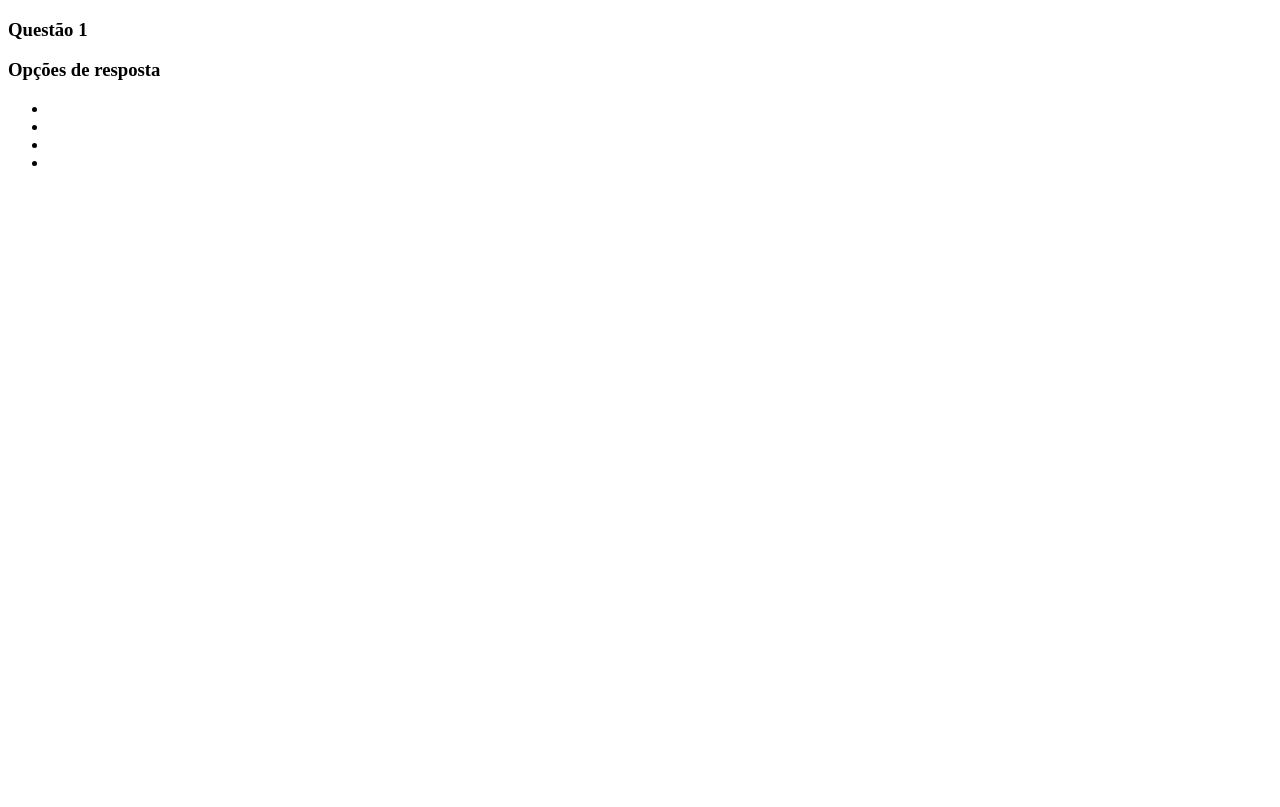
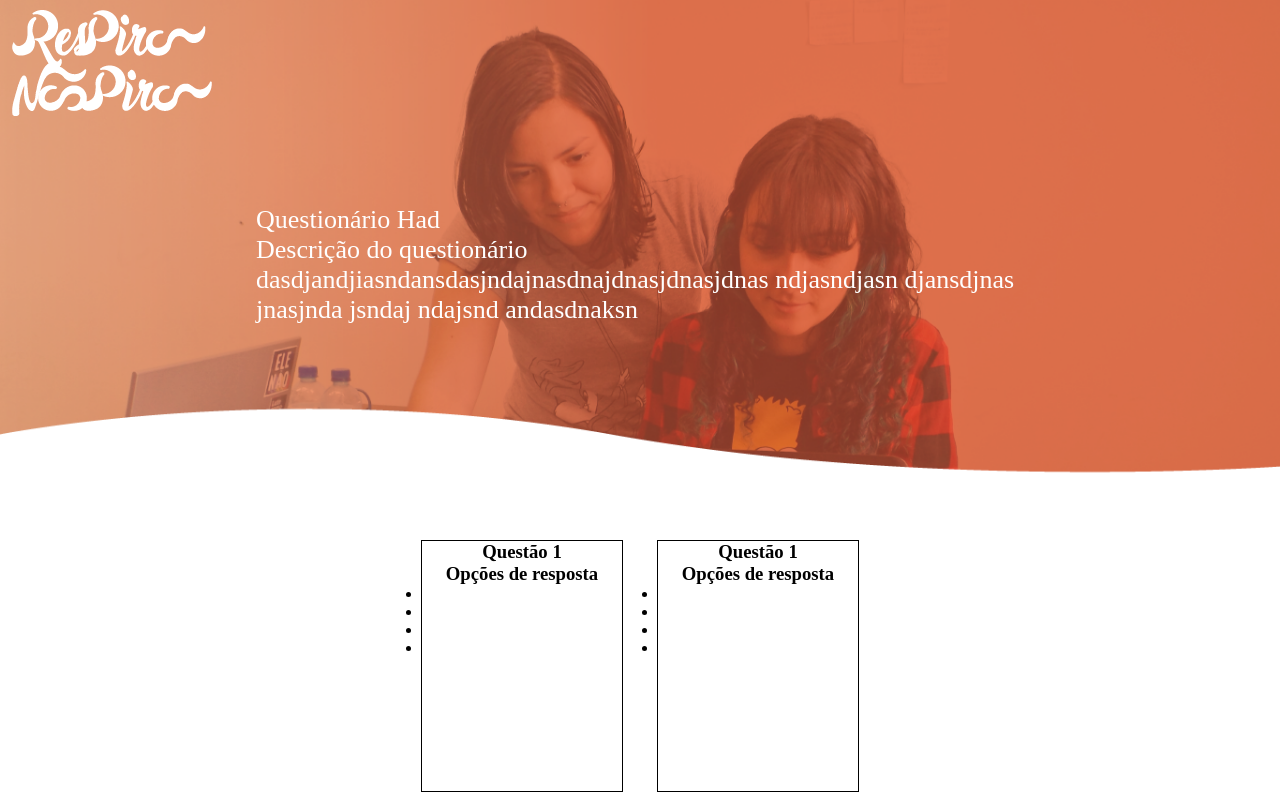
Before and after one commit to joammega/atividadeslms, a plain HTML site: page Projeto/Site principal/page_teste.html in a window 1280 px wide. Drawn offline with Linux system fonts and the light colour scheme.

Commit message:
site de projeto/implementação

```diff
--- a/Projeto/Site principal/css.css
+++ b/Projeto/Site principal/css.css
@@ -53,6 +53,8 @@
     overflow: hidden;
 }
 .parte1 .botao .click{
+    text-decoration: none;
+    color: white;
     float: right;
     margin-right: 20vw;
     padding: 8px;
--- /dev/null
+++ b/Projeto/Site principal/css2.css
@@ -0,0 +1,44 @@
+*{
+    padding: 0;
+    margin: 0;
+}
+.conteiner .header{
+   background-image: url("./imgs/Prancheta\ 1\ cópia\ 3.png");
+   background-size: cover;
+   background-attachment: fixed;
+   background-repeat: no-repeat;
+}
+.conteiner .header .logo{
+    overflow: hidden;
+}
+.conteiner .header .logo a{
+    float: left;
+}
+.conteiner .header .texto{
+    color: white;
+    margin: auto;
+    margin-top: 75px;
+    font-size: 26px;
+    width: 60%;
+}
+.conteiner .header .footer{
+    background-image: url("./imgs/Prancheta\ 10.png");
+    background-position: bottom;
+    background-size: 100vw;
+    background-repeat: no-repeat;
+    height: 200px;
+    transform: translate(0,2px);
+}
+.conteiner .conteudo .quadro{
+    width: 60%;
+    margin: auto;
+    text-align: center;
+
+}
+.conteiner .conteudo .quadro .quest{
+    display: inline-block;
+    margin: 15px;
+    width: 200px;
+    height: 250px;
+    border: 1px solid black;
+}
--- /dev/null
+++ b/Projeto/Site principal/css3.css
@@ -0,0 +1,56 @@
+*{
+    padding: 0;
+    margin: 0;
+}
+.conteiner .parte1{
+    background-image: url("./imgs/Prancheta\ 33\ cópia.png");
+    background-attachment: fixed;
+    background-size: cover;
+    background-repeat: no-repeat;
+}
+.conteiner .parte1 .logo{
+    overflow: hidden;
+}
+.conteiner .parte1 .logo a{
+    float: left;
+}
+.conteiner .parte1 .texto{
+    font-size: 26px;
+    color: white;
+    width: 60%;
+    margin: auto;
+    margin-top: 75px;
+}
+.conteiner .parte1 .algumacoisa{
+    height: 200px;
+}
+.conteiner .parte1 .footer{
+    background-image: url("./imgs/Prancheta\ 10.png");
+    background-position: bottom;
+    background-repeat: no-repeat;
+    background-size: 100vw;
+    height: 200px;
+    transform: translate(0,1px)
+}
+.conteiner .parte2{
+    background-color: white;
+    text-align: center;
+}
+.conteiner .parte2 .cabecalho h3{
+    padding-top: 75px;
+    font-size: 46px;
+}
+.conteiner .parte2 .cabecalho .linha{
+    height: 8px;
+    width: 30%;
+    background-color: rgb(64, 176, 127);
+    border-radius: 25px;
+    margin: auto;
+    margin-top: 10px;
+
+}
+.conteiner .parte2 .texto{
+    width: 60%;
+    margin: auto;
+    margin-top: 25px;
+}
--- a/Projeto/Site principal/page_teste.html
+++ b/Projeto/Site principal/page_teste.html
@@ -5,13 +5,43 @@
     <meta name="viewport" content="width=device-width, initial-scale=1.0">
     <meta http-equiv="X-UA-Compatible" content="ie=edge">
     <title>Document</title>
+    <link rel="stylesheet" href="./css2.css">
 </head>
 <body>
     <div class="conteiner">
         <header class="header">
+            <div class="logo">
+                <a href="./index.html"><img src="./imgs/Prancheta 8.png" alt=""></a>
+            </div>
+            <div class="texto">
+                Questionário Had <br>
+                Descrição do questionário <br>
+                dasdjandjiasndansdasjndajnasdnajdnasjdnasjdnas ndjasndjasn djansdjnas jnasjnda jsndaj ndajsnd andasdnaksn
+            </div>
+            <div class="footer">
 
+            </div>
         </header>
         <div class="conteudo">
+            <div class="quadro">
+                <div class="quest">
+                    <div class="borda">
+
+                    </div>
+                    <div class="caixa">
+                        <h3>Questão 1</h3>
+                        <p>
+
+                        </p>
+                        <h3>Opções de resposta</h3>
+                        <ul>
+                            <li></li>
+                            <li></li>
+                            <li></li>
+                            <li></li>
+                        </ul>
+                    </div>
+                </div>
                 <div class="quest">
                         <div class="borda">
 
@@ -31,6 +61,8 @@
                         </div>
                     </div>
             </div>
+
+        </div>
         <footer class="foooter">
 
         </footer>
```
Also changed, not shown: Projeto/Site principal/index.html (+2 -1 lines), Projeto/Site principal/page_psicologa.html (added, +43 -0 lines), Projeto/Site principal/imgs/Prancheta 33 cópia.png (added), Projeto/Site principal/imgs/Prancheta 33.png (added). Lines whose indentation alone changed are shown as unchanged.
